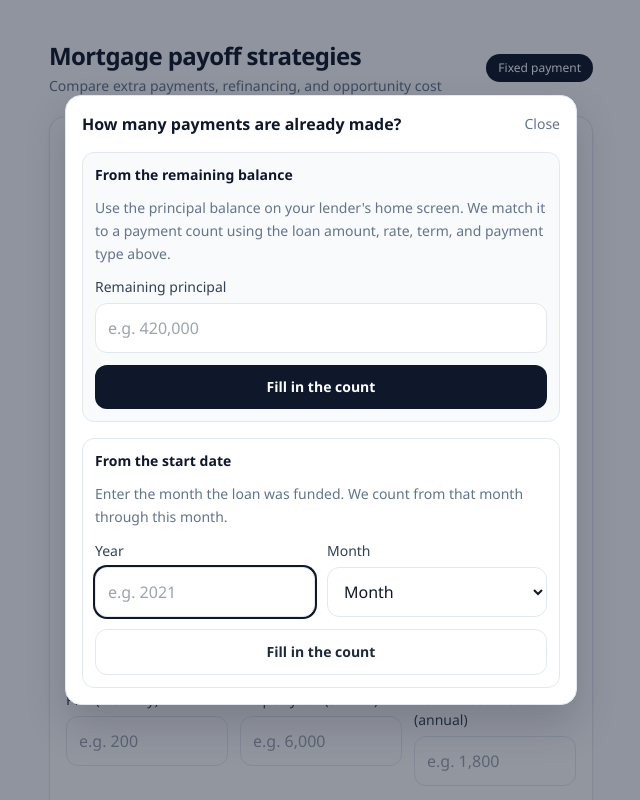
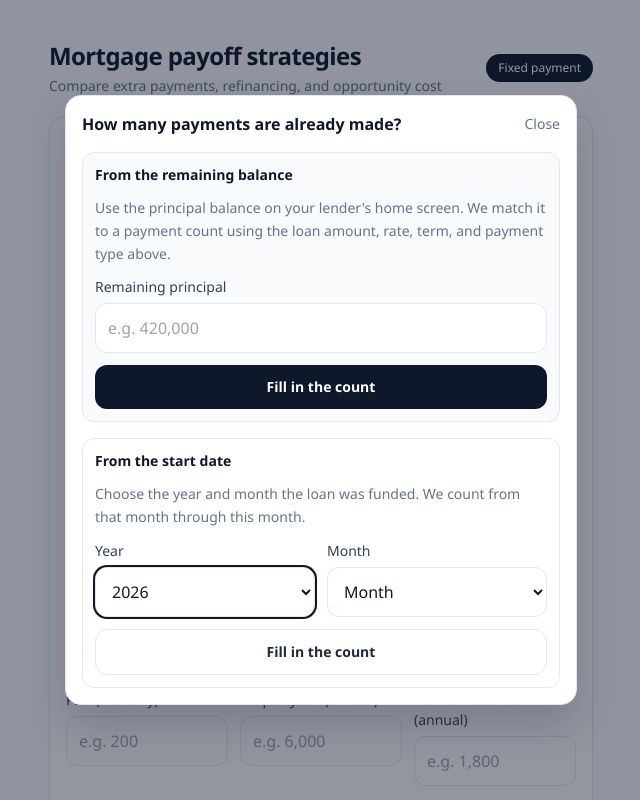
Before and after one commit to JS308/global-mortgage-calculator, a website: page index.html in a window 1280 px wide. Both pictures are taken after a click on the button "Don't know the count? Calculate from the date". Shown: the top 800 px of the page, without its empty margins (319-959 px from the left). Drawn offline with nearby package versions, Linux system fonts and the light colour scheme; files that its build step writes are made by us from their sources.

Commit message:
贷款开始年份改为下拉选择，不用再手填。

```diff
--- a/app.js
+++ b/app.js
@@ -108,6 +108,7 @@ let paidMonthsShown = 0;
 let paidHistory = [];
 let loanStart = null;
 fillAnnualYearOptions();
+fillHelperYearOptions();
 methodInstallmentButton.addEventListener("click", () => setRepayMethod("installment"));
 methodPrincipalButton.addEventListener("click", () => setRepayMethod("principal"));
 document.getElementById("balance-chart").closest("details").addEventListener("toggle", () => {
@@ -519,6 +520,21 @@ function readManualExtras(years, paid) {
   return extras;
 }
 
+function fillHelperYearOptions() {
+  const yearSelect = document.getElementById("helper-year");
+  const selected = yearSelect.value;
+  const nowYear = new Date().getFullYear();
+  yearSelect.replaceChildren();
+  for (let year = nowYear; year >= nowYear - 40; year--) {
+    const option = document.createElement("option");
+    option.value = String(year);
+    option.textContent = String(year);
+    yearSelect.append(option);
+  }
+  const preferred = selected || String(nowYear);
+  if ([...yearSelect.options].some((option) => option.value === preferred)) yearSelect.value = preferred;
+}
+
 function fillAnnualYearOptions() {
   const yearSelect = document.getElementById("annual-start-year");
   const selected = yearSelect.value;
@@ -682,7 +698,7 @@ function applyDateHelper() {
     const year = Number(document.getElementById("helper-year").value.trim());
     const month = Number(document.getElementById("helper-month").value);
     if (!Number.isInteger(year) || year < 1900 || year > 2100) {
-      throw new Error("Enter the year the loan was funded");
+      throw new Error("Choose the year the loan was funded");
     }
     if (!Number.isInteger(month) || month < 1 || month > 12) {
       throw new Error("Choose the month the loan was funded");
--- a/index.html
+++ b/index.html
@@ -228,11 +228,11 @@
         </section>
         <section class="space-y-3 rounded-xl border border-slate-200 p-3">
           <h3 class="text-sm font-semibold">From the start date</h3>
-          <p class="text-sm leading-relaxed text-slate-500">Enter the month the loan was funded. We count from that month through this month.</p>
+          <p class="text-sm leading-relaxed text-slate-500">Choose the year and month the loan was funded. We count from that month through this month.</p>
           <div class="grid grid-cols-2 gap-3">
             <label class="block text-sm font-medium text-slate-700" for="helper-year">
               Year
-              <input id="helper-year" type="text" inputmode="numeric" placeholder="e.g. 2021" autocomplete="off" class="mt-1.5 w-full rounded-xl border border-slate-200 bg-white px-3 py-3 text-base text-slate-900 outline-none ring-slate-900 focus:ring-2">
+              <select id="helper-year" class="mt-1.5 w-full rounded-xl border border-slate-200 bg-white px-3 py-3 text-base text-slate-900 outline-none ring-slate-900 focus:ring-2"></select>
             </label>
             <label class="block text-sm font-medium text-slate-700" for="helper-month">
               Month
```
